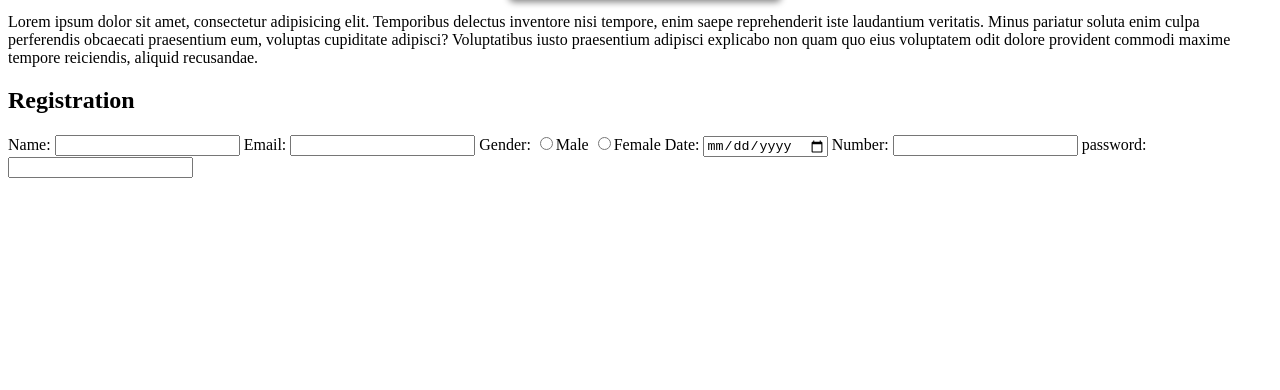
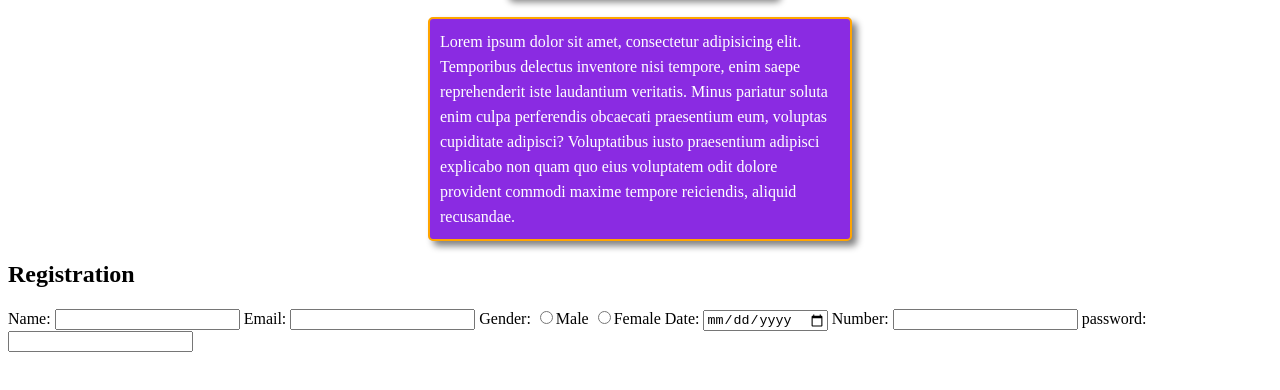
Before and after one commit to Rummansarker/my-second-repo, a plain HTML site: page index.html in a window 1280 px wide. Shown: the part 70-460 px from the top of the page. Drawn offline with Linux system fonts and the light colour scheme.

Commit message:
added style

```diff
--- a/style.css
+++ b/style.css
@@ -9,3 +9,15 @@ h1  {
   border-radius: 5px;
   box-shadow: 5px 5px 7px gray;
 }
+
+p {
+  width: 400px;
+  background-color: blueviolet;
+  color: white;
+  border-radius: 5px;
+  border: 2px solid orange;
+  padding: 10px;
+  line-height: 25px;
+  margin: 20px auto;
+  box-shadow: 5px 5px 7px gray;
+}
```
